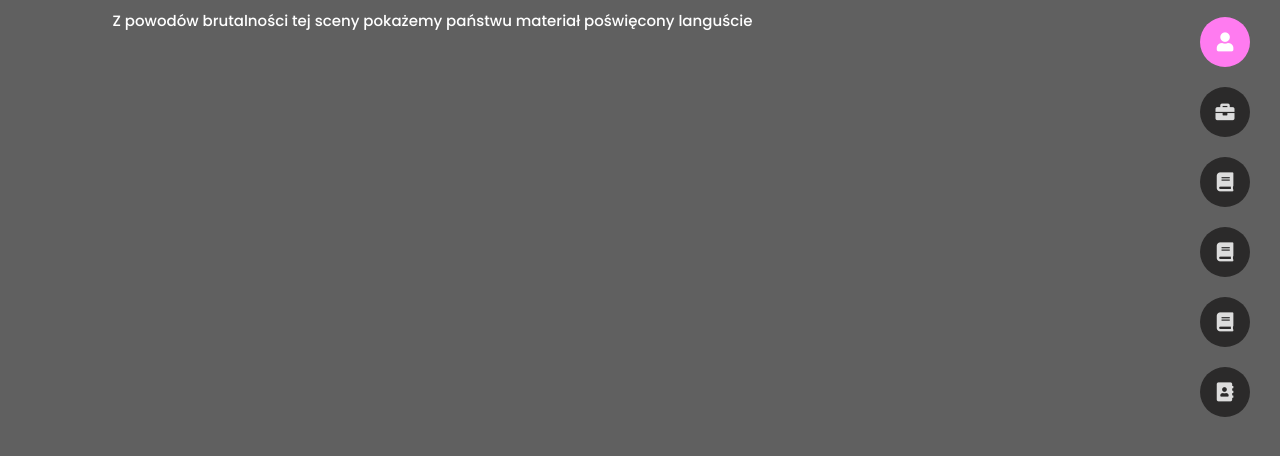
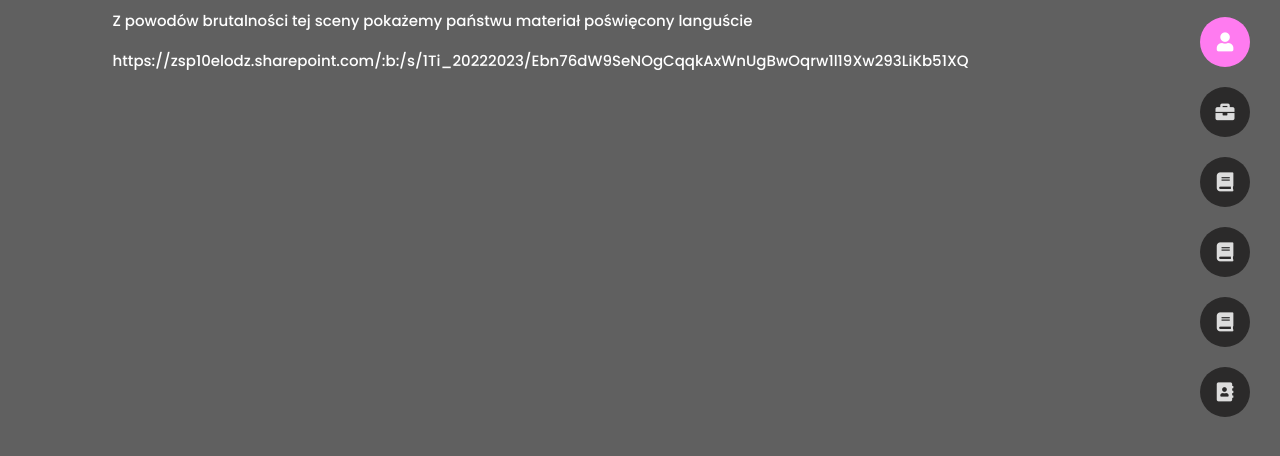
Before and after one commit to CloodDev/avalonrpweb, a plain HTML site: page about.html in a window 1280 px wide. Shown: the part 218-674 px from the top of the page. Drawn offline with Linux system fonts and the light colour scheme.

Commit message:
Update about.html

```diff
--- a/about.html
+++ b/about.html
@@ -109,6 +109,7 @@
     <div class="container">
         <p>Z powodów brutalności tej sceny pokażemy państwu materiał poświęcony languście</p>
         <!-- Experience & Education Ends -->
+        https://zsp10elodz.sharepoint.com/:b:/s/1Ti_20222023/Ebn76dW9SeNOgCqqkAxWnUgBwOqrw1l19Xw293LiKb51XQ
     </div>
 </section>
 <!-- Main Content Ends -->
```
